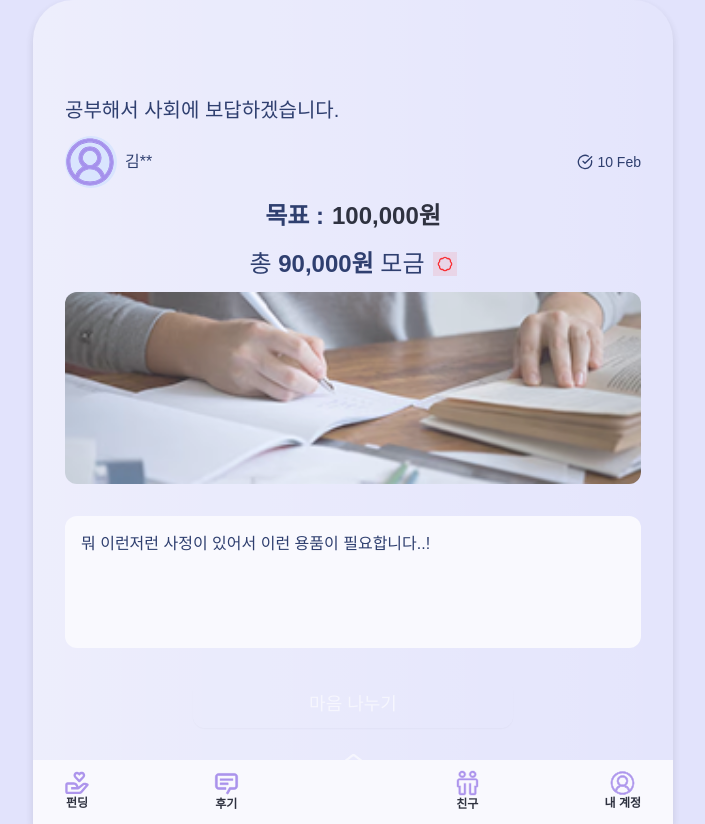
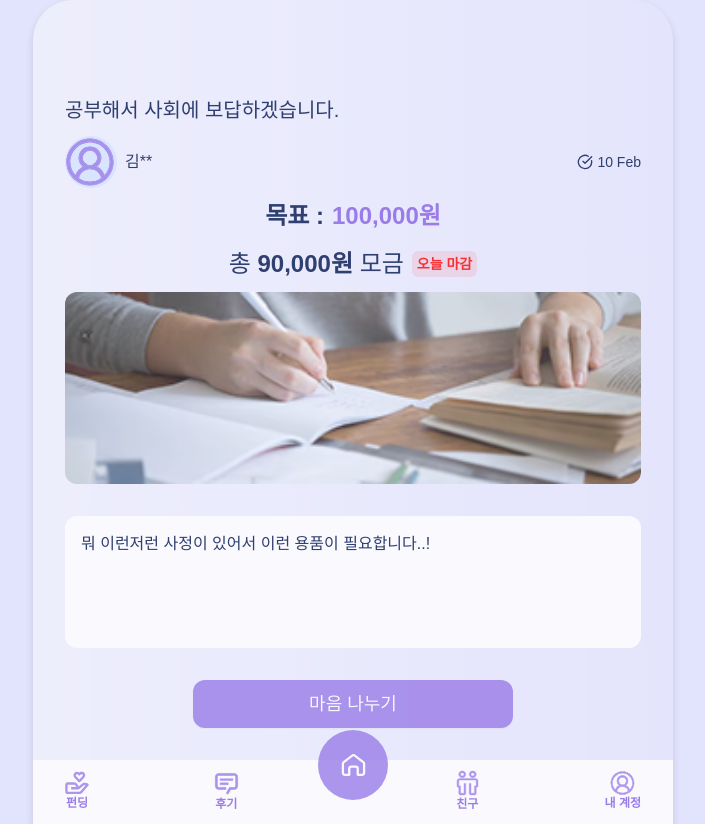
Before and after one commit to 2025-Advanced-Capstone-Chaeum/FE, a Next.js app: page /funding/1 in a window 1280 px wide. Shown: the whole page, without its empty margins (287-992 px from the left). Built offline with nearby package versions, Linux system fonts and the light colour scheme; a web font is replaced by a local one.

Commit message:
feature : 펀딩 상세 페이지 구현 ( #25) , 펀딩리스트페이지에서 등록하기 버튼클릭해서 펀딩생성페이지로 이동

```diff
--- a/src/app/(funding)/funding/[id]/page.tsx
+++ b/src/app/(funding)/funding/[id]/page.tsx
@@ -1,9 +1,11 @@
 import { Avatar } from "@/components/ui/avatar";
 import { Button } from "@/components/ui/button";
-import { Badge, CheckCircle } from "lucide-react";
+import { CheckCircle } from "lucide-react";
 import Image from "next/image";
 import 공부 from "../../../../../public/assets/images/study.png";
 import 프로필 from "../../../../../public/assets/icons/profile.svg";
+import { Badge } from "@/components/ui/badge";
+
 export const generateMetadata = () => {
   return {
     title: "공부해서 사회에 보답하겠습니다.",
--- a/src/app/(funding)/funding/page.tsx
+++ b/src/app/(funding)/funding/page.tsx
@@ -17,10 +17,12 @@ export default function FundingListPage() {
           <CampaignCard key={campaign.id} campaign={campaign} />
         ))}
       </div>
-      <Button className="relative left-73 top-[87%] absolute text-white text-base font-semibold rounded-2xl">
-        {" "}
-        등록하기
-      </Button>
+      <div className="fixed left-[59vw] top-[85vh] ">
+        <Button className="bg-primary text-white text-base font-semibold rounded-2xl">
+          {" "}
+          등록하기
+        </Button>
+      </div>
     </div>
   );
 }
--- a/src/app/funding/write/page.tsx
+++ b/src/app/(funding)/funding/write/page.tsx
@@ -27,7 +27,9 @@ const FundingWritePage = () => {
 
   const [isRegister, setIsRegister] = useState(false);
 
-  const handleFormChange = (e) => {
+  const handleFormChange = (
+    e: React.ChangeEvent<HTMLInputElement | HTMLTextAreaElement>
+  ) => {
     const { name, value } = e.target;
     setFormData((prevData) => ({
       ...prevData,
--- a/src/app/globals.css
+++ b/src/app/globals.css
@@ -1,7 +1,7 @@
 @import "tailwindcss";
 
 @theme {
-  --color-primary: #88631E4; /* 보라색 */
+  --color-primary: #8863E4; /* 보라색 */
   --color-secondary: #03174D; /* 글자색 */
   --color-accent: #FF0303; /* 빨간색 */
   --color-background: #E2E3fC; /* 연보라색 */
--- /dev/null
+++ b/src/components/funding/navigateToWriteFundingButton.tsx
@@ -0,0 +1,9 @@
+import React from 'react'
+
+const NavigateToWriteFundingButton = () => {
+  return (
+    <div>NavigateToWriteFundingButton</div>
+  )
+}
+
+export default NavigateToWriteFundingButton
--- a/src/components/ui/button.tsx
+++ b/src/components/ui/button.tsx
@@ -10,9 +10,9 @@ const buttonVariants = cva(
     variants: {
       variant: {
         default:
-          "bg-primary opacity-80 text-white shadow-xs",
-        ghost: "bg-white-gradient",
-        soft: "bg-white",
+          "bg-primary opacity-80 text-white shadow-xs hover:bg-primary/80",
+        ghost: "bg-white-gradient hover:bg-gray-200",
+        soft: "bg-white hover:bg-gray-100",
       },
       size: {
         default: "h-9 px-10 py-3 rounded-2xl",
```
